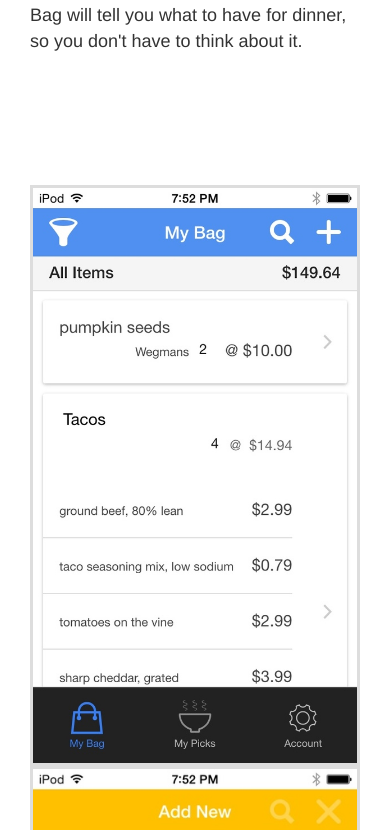
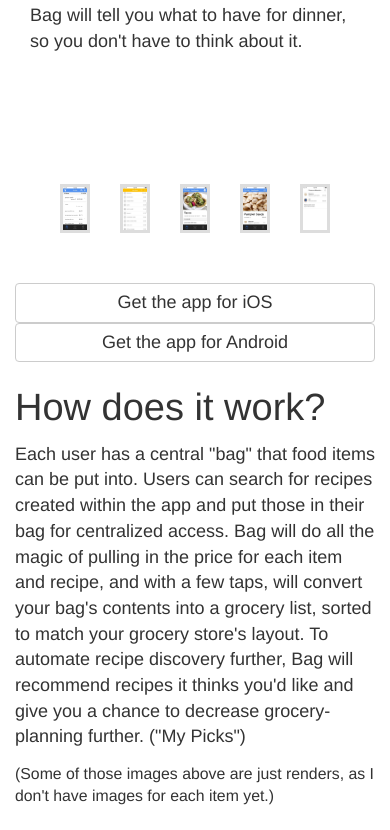
Before and after one commit to 1egoman/bag-node, a website: page index.html in a window 390 px wide. Shown: the part 1654-2484 px from the top of the page. Drawn offline with Linux system fonts and the light colour scheme.

Commit message:
ios and android app buttons

```diff
--- a/index.html
+++ b/index.html
@@ -123,6 +123,21 @@ This is the "bigger" header that is seen on the home page
         </div>
       </div>
 
+      <div class="get-app-btns">
+        <div>
+          <button
+            class="btn btn-block btn-ios"
+            rel="tooltip"
+            data-toggle="tooltip"
+            data-placement="top"
+            title="Unavailable right now. Let us know if you are interested!"
+          >Get the app for iOS</button>
+        </div>
+        <div>
+          <a class="btn btn-block btn-android" href="/builds/Bag-0.4.0.apk">Get the app for Android</a>
+        </div>
+      </div>
+
       <h2>How does it work?</h2>
       <p>
         Each user has a central "bag" that food items can be put into. Users can
@@ -163,6 +178,7 @@ This is the "bigger" header that is seen on the home page
       <!-- jquery and bootstrap -->
       <script src="/jquery.min.js"></script>
       <script src="/bootstrap.min.js"></script>
+      <script type="text/javascript">$(function(){$("[rel='tooltip']").tooltip();});</script>
 
     </body>
   </html>
--- a/sass/index.scss
+++ b/sass/index.scss
@@ -8,6 +8,20 @@ $bag-yellow: #FFC000;
 @import "_nav";
 @import "_price";
 @import "_home_threes";
+@import "_get_app_btns";
+
+
+
+// make tooltips be full width on mobile
+@media (max-width: $screen-sm) {
+  .tooltip {
+    width: 100%;
+    margin: 20px 0px;
+  }
+  .tooltip-inner {
+    max-width: 100%
+  }
+}
 
 // screenshots
 .screens {
@@ -16,6 +30,7 @@ $bag-yellow: #FFC000;
 
   .wrapper {
     @include make-sm-column(1);
+    @include make-xs-column(2);
 
     img {
       width: 100%;
@@ -25,6 +40,7 @@ $bag-yellow: #FFC000;
 
   .offset {
     @include make-sm-column(3);
+    @include make-xs-column(1);
   }
 }
 
```
Also changed, not shown: pages/index.html (+16 -0 lines), css/index.css.
